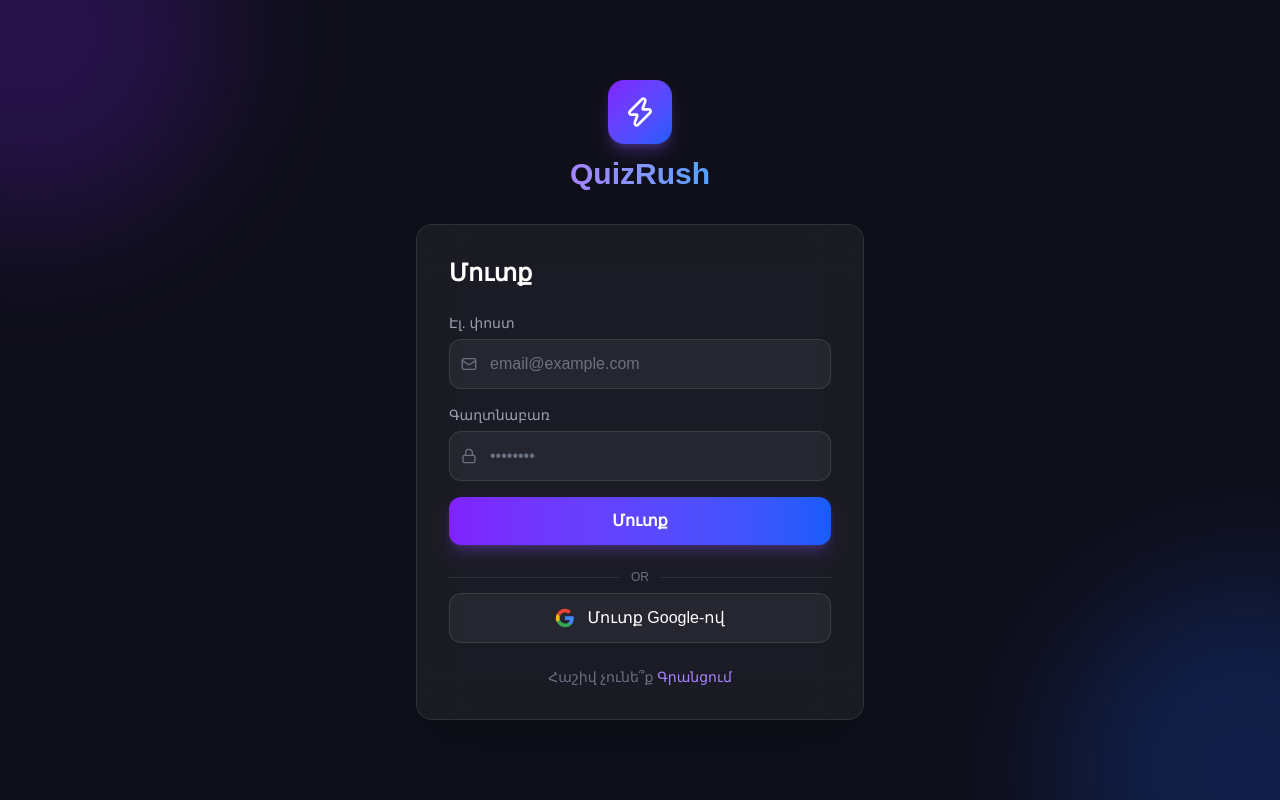
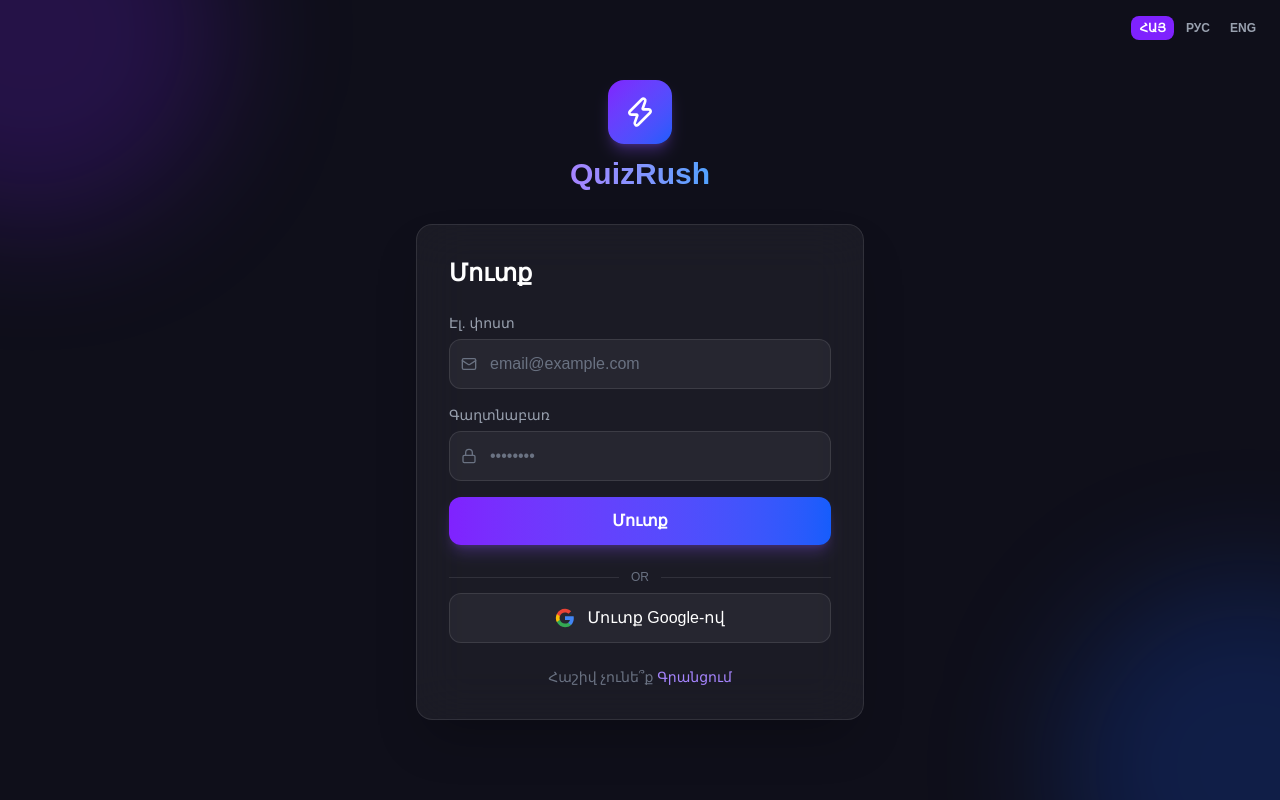
Before and after one commit to danielyanarman86-design/QuizFront, a Next.js app: page /hy/login in a window 1280 px wide. Built offline with nearby package versions, Linux system fonts and the light colour scheme.

Commit message:
fix: import useRouter from local navigation for smooth locale switching

```diff
--- a/src/app/[locale]/(auth)/login/page.tsx
+++ b/src/app/[locale]/(auth)/login/page.tsx
@@ -11,6 +11,7 @@
 import { Mail, Lock, Zap } from 'lucide-react';
 import { api } from '@/lib/api';
 import { useAuthStore } from '@/store/auth.store';
+import { LocaleSwitcher } from '@/components/ui/LocaleSwitcher';
 
 const schema = z.object({
   email: z.string().email(),
@@ -56,6 +57,9 @@
 
   return (
     <div className="min-h-screen flex items-center justify-center bg-[#0f0f1a] p-4">
+      <div className="fixed top-4 right-4">
+        <LocaleSwitcher />
+      </div>
       {/* Background glow */}
       <div className="pointer-events-none fixed inset-0 overflow-hidden">
         <div className="absolute -top-40 -left-40 h-96 w-96 rounded-full bg-violet-600/20 blur-3xl" />
--- a/src/app/layout.tsx
+++ b/src/app/layout.tsx
@@ -5,3 +5,6 @@
 }) {
   return children;
 }
+
+// Suppress Next.js 16 warning — html/body are in [locale]/layout.tsx
+export const dynamic = 'force-dynamic';
--- a/src/components/layout/Sidebar.tsx
+++ b/src/components/layout/Sidebar.tsx
@@ -11,6 +11,7 @@
 import { getInitials } from '@/lib/utils';
 import { useEffect, useState } from 'react';
 import axios from 'axios';
+import { LocaleSwitcher } from '@/components/ui/LocaleSwitcher';
 
 export function Sidebar() {
   const t = useTranslations('dashboard');
@@ -94,6 +95,11 @@
         })}
       </nav>
 
+      {/* Locale Switcher */}
+      <div className="px-4 pb-2 flex justify-center">
+        <LocaleSwitcher />
+      </div>
+
       {/* User + Logout */}
       <div className="px-3 py-4 border-t border-white/10 space-y-2">
         {user && (
--- /dev/null
+++ b/src/components/ui/LocaleSwitcher.tsx
@@ -0,0 +1,47 @@
+'use client';
+
+import { useParams, usePathname } from 'next/navigation';
+import { useTransition } from 'react';
+import { useRouter } from '@/i18n/navigation';
+
+const locales = [
+  { code: 'hy', label: 'ՀԱՅ' },
+  { code: 'ru', label: 'РУС' },
+  { code: 'en', label: 'ENG' },
+];
+
+export function LocaleSwitcher() {
+  const { locale } = useParams<{ locale: string }>();
+  const pathname = usePathname();
+  const router = useRouter();
+  const [isPending, startTransition] = useTransition();
+
+  const switchLocale = (newLocale: string) => {
+    if (newLocale === locale) return;
+    const segments = pathname.split('/').filter(Boolean);
+    const pathWithoutLocale = '/' + segments.slice(1).join('/') || '/';
+
+    startTransition(() => {
+      router.replace(pathWithoutLocale, { locale: newLocale });
+    });
+  };
+
+  return (
+    <div className="flex items-center gap-1">
+      {locales.map((l) => (
+        <button
+          key={l.code}
+          onClick={() => switchLocale(l.code)}
+          disabled={isPending}
+          className={`rounded-lg px-2 py-1 text-xs font-semibold transition-all ${
+            locale === l.code
+              ? 'bg-violet-600 text-white'
+              : 'text-gray-400 hover:text-white hover:bg-white/10'
+          } disabled:opacity-50`}
+        >
+          {l.label}
+        </button>
+      ))}
+    </div>
+  );
+}
--- /dev/null
+++ b/src/i18n/navigation.ts
@@ -0,0 +1,4 @@
+import { createNavigation } from 'next-intl/navigation';
+import { routing } from './routing';
+
+export const { Link, redirect, usePathname, useRouter } = createNavigation(routing);
```
